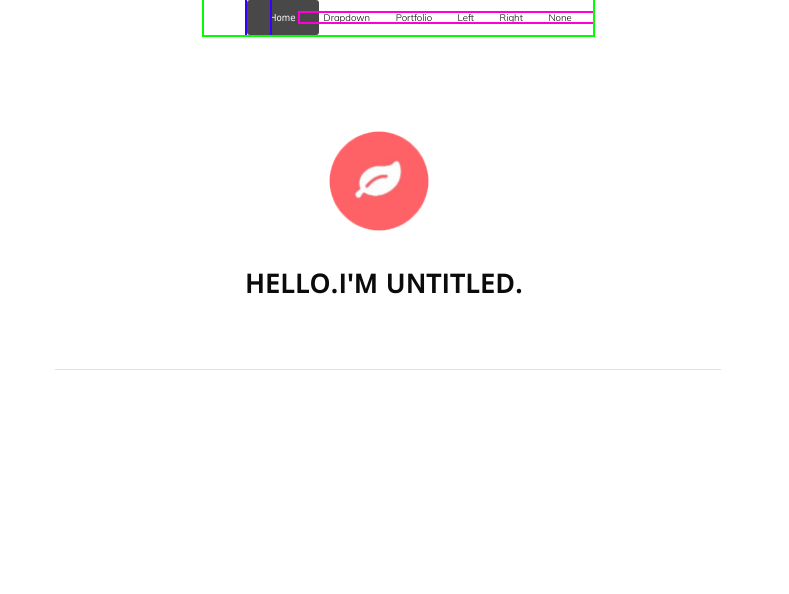
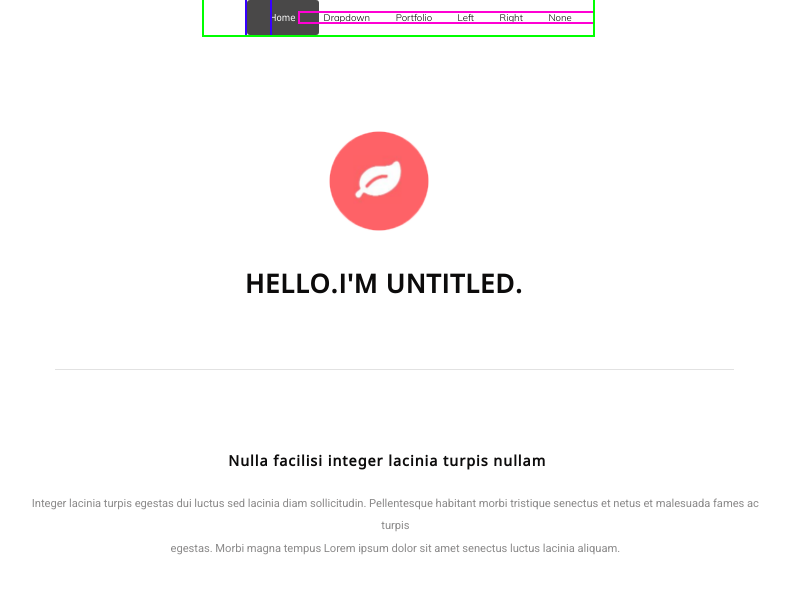
Before and after one commit to ann231107/siteleaf, a plain HTML site: page index.html in a window 1280 px wide. Shown: the whole page, without its empty margins (47-836 px from the left). Drawn offline with nearby package versions, Linux system fonts and the light colour scheme; a web font is replaced by a local one.

Commit message:
modified index and scc - created section main and added to it div content

```diff
--- a/css/style.css
+++ b/css/style.css
@@ -110,6 +110,45 @@ a {
 .line {
     margin-top: 3.6%;
     margin-left: 8%;
-    width: 52%;
+    width: 53%;
     border-bottom: 1px solid #e2e2e2;
 }
+
+.main {
+    width: 80%;
+    display: flex;
+    flex-direction: column;
+    margin-top: 5%;
+}
+
+.content {
+    width: 80%;
+}
+
+h2,
+p {
+    text-align: center;
+}
+
+h2 {
+    padding-left: 6%;
+    font-size: .9rem;
+    font-weight: bold;
+    margin-top: 2.5%;
+    margin-bottom: 3%;
+    /*font-family: 'M PLUS 2',sans-serif;*/
+    font-family: 'Noto Sans',
+    sans-serif;
+    letter-spacing: 1px;
+}
+
+p {
+    margin-left: 3%;
+    padding-bottom: ;
+    color: #8b8a8a;
+    padding-left: 5%;
+    font-size: .7rem;
+    line-height: 2;
+    font-family: 'Roboto', sans-serif;
+    letter-spacing: -0.004em;
+}
--- a/index.html
+++ b/index.html
@@ -13,6 +13,16 @@
     <link rel="preconnect" href="https://fonts.googleapis.com">
     <link rel="preconnect" href="https://fonts.gstatic.com" crossorigin>
     <link href="https://fonts.googleapis.com/css2?family=Indie+Flower&family=Istok+Web&family=Mulish:wght@200;300&family=Open+Sans:wght@500&family=Outfit&family=PT+Serif+Caption&family=Playfair+Display&family=Roboto:wght@400;500&display=swap" rel="stylesheet">
+
+
+
+<link rel="preconnect" href="https://fonts.googleapis.com">
+<link rel="preconnect" href="https://fonts.gstatic.com" crossorigin>
+<link href="https://fonts.googleapis.com/css2?family=Indie+Flower&family=Istok+Web&family=M+PLUS+2:wght@600&family=Mulish:wght@200;300&family=Noto+Sans&family=Open+Sans:wght@500&family=Outfit&family=PT+Serif+Caption&family=Playfair+Display&family=Roboto:wght@400;500&display=swap" rel="stylesheet">
+
+<link rel="preconnect" href="https://fonts.googleapis.com">
+<link rel="preconnect" href="https://fonts.gstatic.com" crossorigin>
+<link href="https://fonts.googleapis.com/css2?family=Roboto:wght@100&display=swap" rel="stylesheet">
     <link rel="stylesheet" href="css/style.css">
 </head>
 <body>
@@ -66,6 +76,17 @@
             </div>
         </header>
         <div class="line"></div>
+        <section class="main">
+            <div class="content">
+                <h2>
+                    Nulla facilisi integer lacinia turpis nullam
+                </h2>
+                <p>
+                    Integer lacinia turpis egestas dui luctus sed lacinia diam sollicitudin. Pellentesque habitant morbi tristique senectus et netus et malesuada fames ac turpis <br>
+                    egestas. Morbi magna tempus Lorem ipsum dolor sit amet senectus luctus lacinia aliquam.
+                </p>
+            </div>
+        </section>
     </div>
 </body>
 </html>
```
